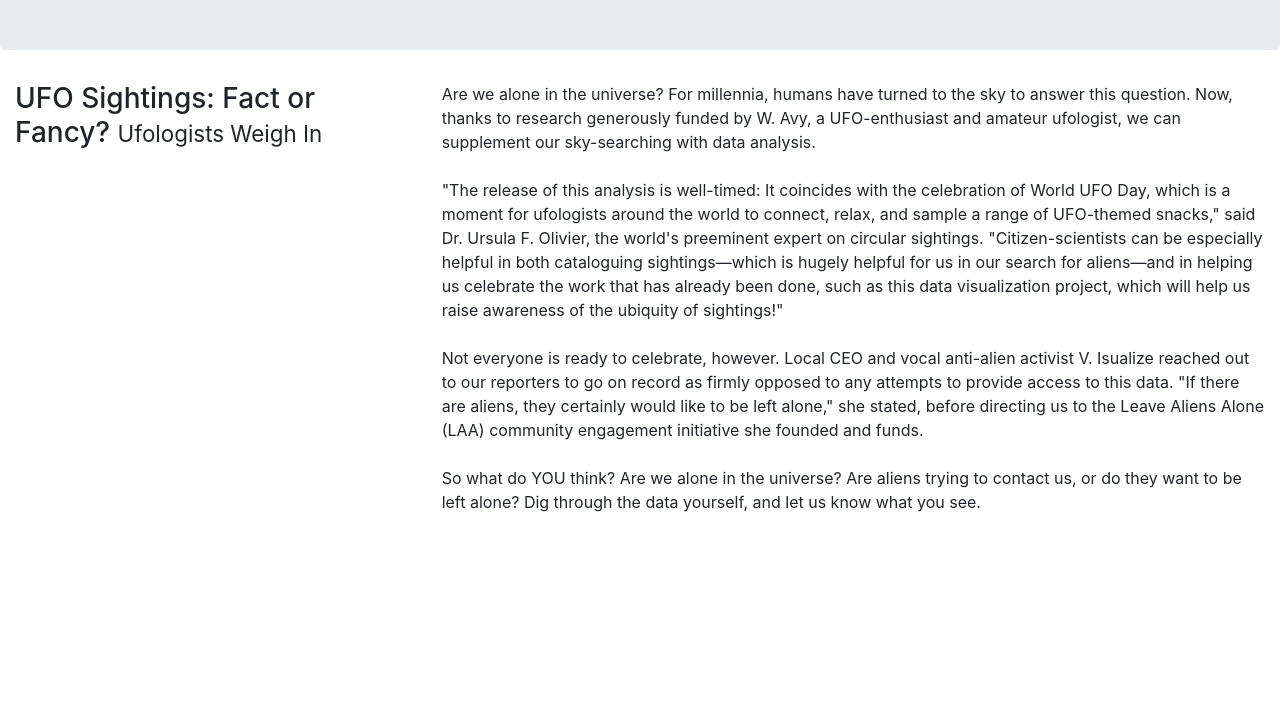
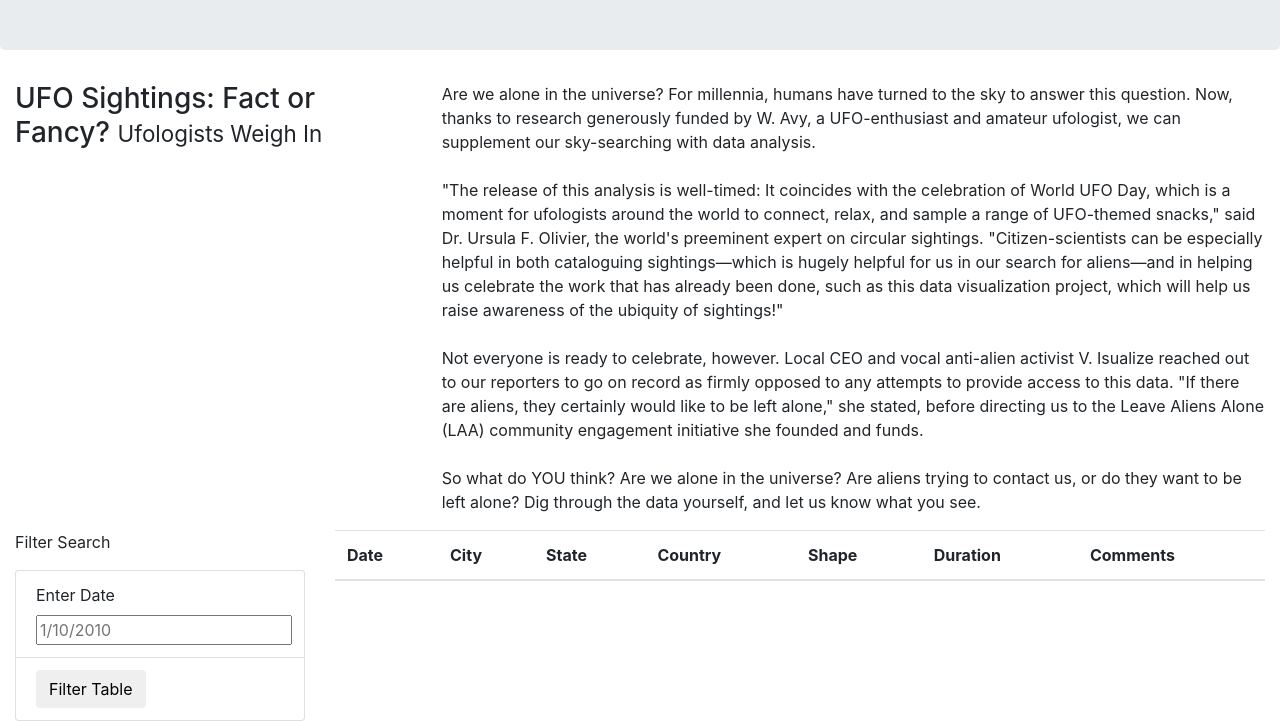
Before and after one commit to sarmstrong9/UFOs, a plain HTML site: page index.html in a window 1280 px wide. Shown: the part 190-911 px from the top of the page. Before the commit the page ends 800 px from the top, so only its background shows below. Drawn offline with nearby package versions, Linux system fonts and the light colour scheme.

Commit message:
11.6.1 complete

```diff
--- a/index.html
+++ b/index.html
@@ -35,7 +35,40 @@
                 </div>
             </div>
         </div>
-
+        <div class="container-fluid">
+            <div class="row">
+                <div class="col-md-3">
+                    <form>
+                        <p>Filter Search</p>
+                        <ul class="list-group">
+                            <li class="list-group-item">
+                                <label for="date">Enter Date</label>
+                                <input type="text" placeholder="1/10/2010" id="datetime" />
+                            </li>
+                            <li class="list-group-item">
+                                <button id="filter-btn" type="button" class="btn btn-default">Filter Table</button>
+                            </li>
+                        </ul>
+                    </form>
+                </div>
+                <div class="col-md-9">
+                    <table class="table table-striped">
+                        <thead>
+                            <tr>
+                                <th>Date</th>
+                                <th>City</th>
+                                <th>State</th>
+                                <th>Country</th>
+                                <th>Shape</th>
+                                <th>Duration</th>
+                                <th>Comments</th>
+                            </tr>
+                        </thead>
+                        <tbody></tbody>
+                    </table>
+                </div>
+            </div>
+        </div>
 
     </div>
 
```
